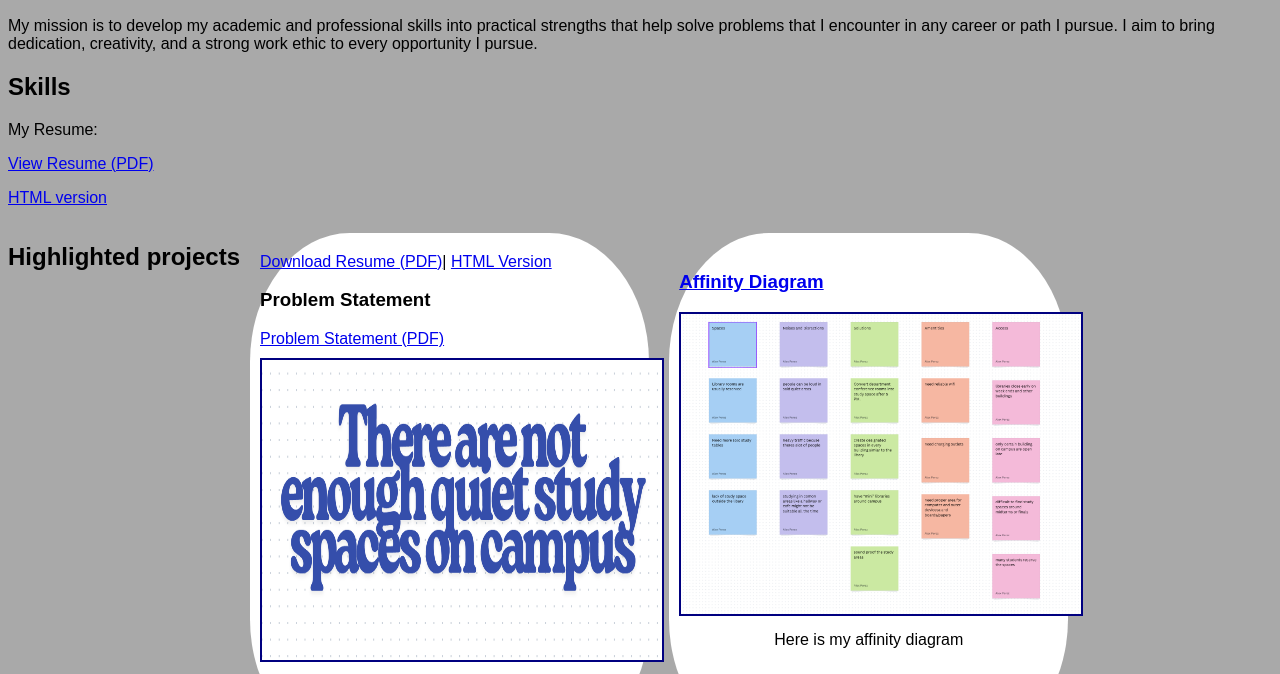
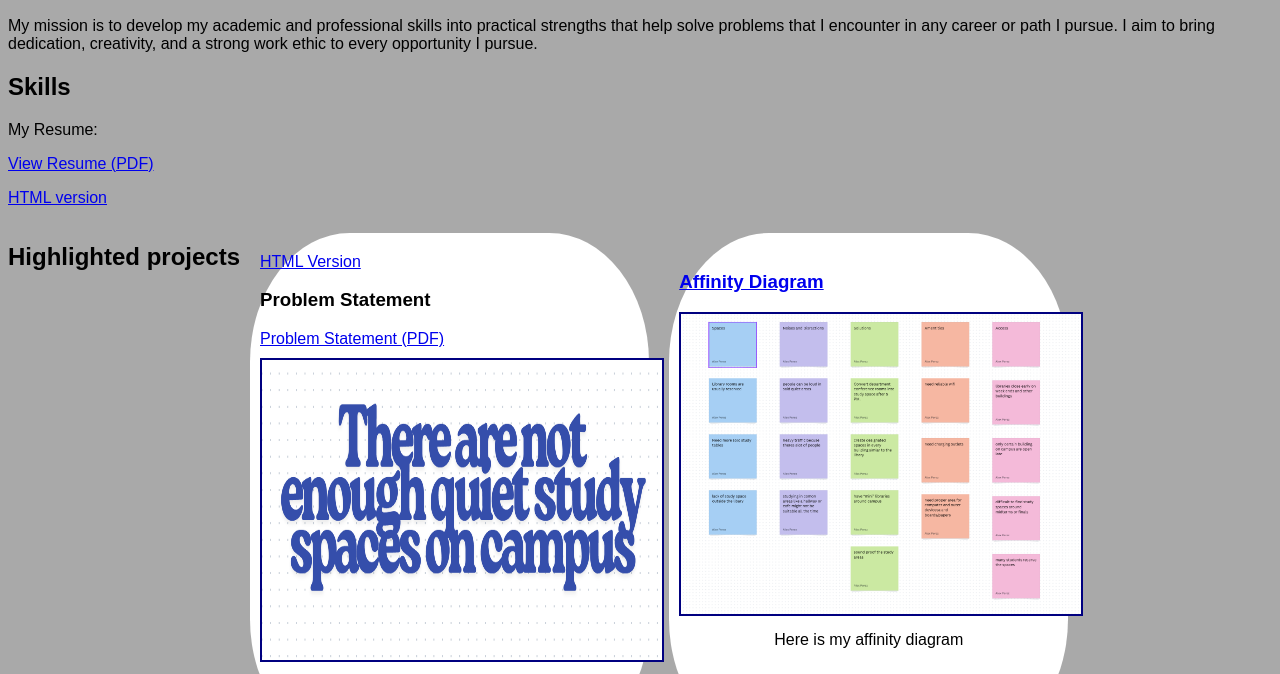
Before and after one commit to CSCE-Alex/CSCE-Alex.github.io, a plain HTML site: page index.html in a window 1280 px wide. Shown: the part 111-785 px from the top of the page. Drawn offline with Linux system fonts and the light colour scheme.

Commit message:
link update 2

```diff
--- a/index.html
+++ b/index.html
@@ -27,7 +27,7 @@
 
      <section class="project">
         <div class="download-links">
-        <a href="2025FallAlexResumeCSCE190.pdf" download>Download Resume (PDF)</a>|
+        <a href=<a href="https://CSCE-Alex.github.io/2025FallAlexResumeCSCE190.pdf" target="_blank">
         <a href="res.html">HTML Version</a>
       </div>
           <h3>Problem Statement</h3>
```
